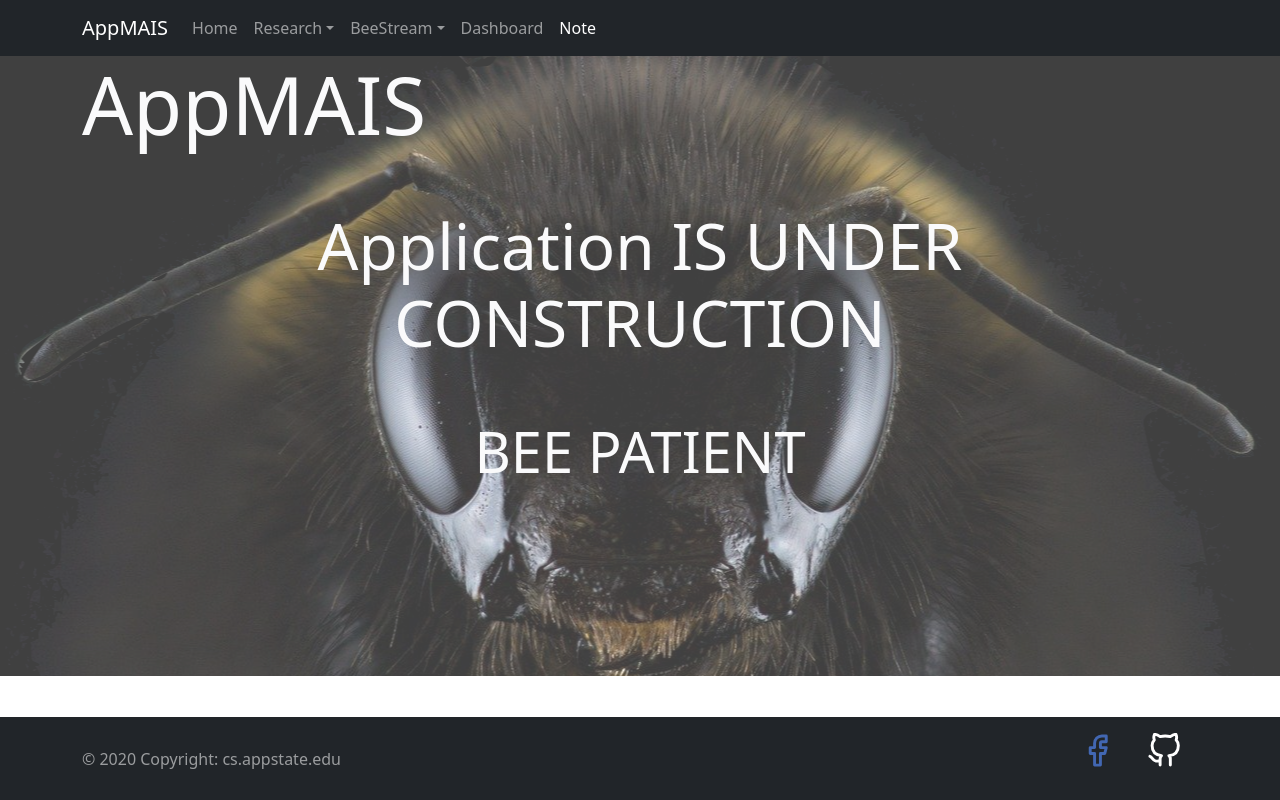
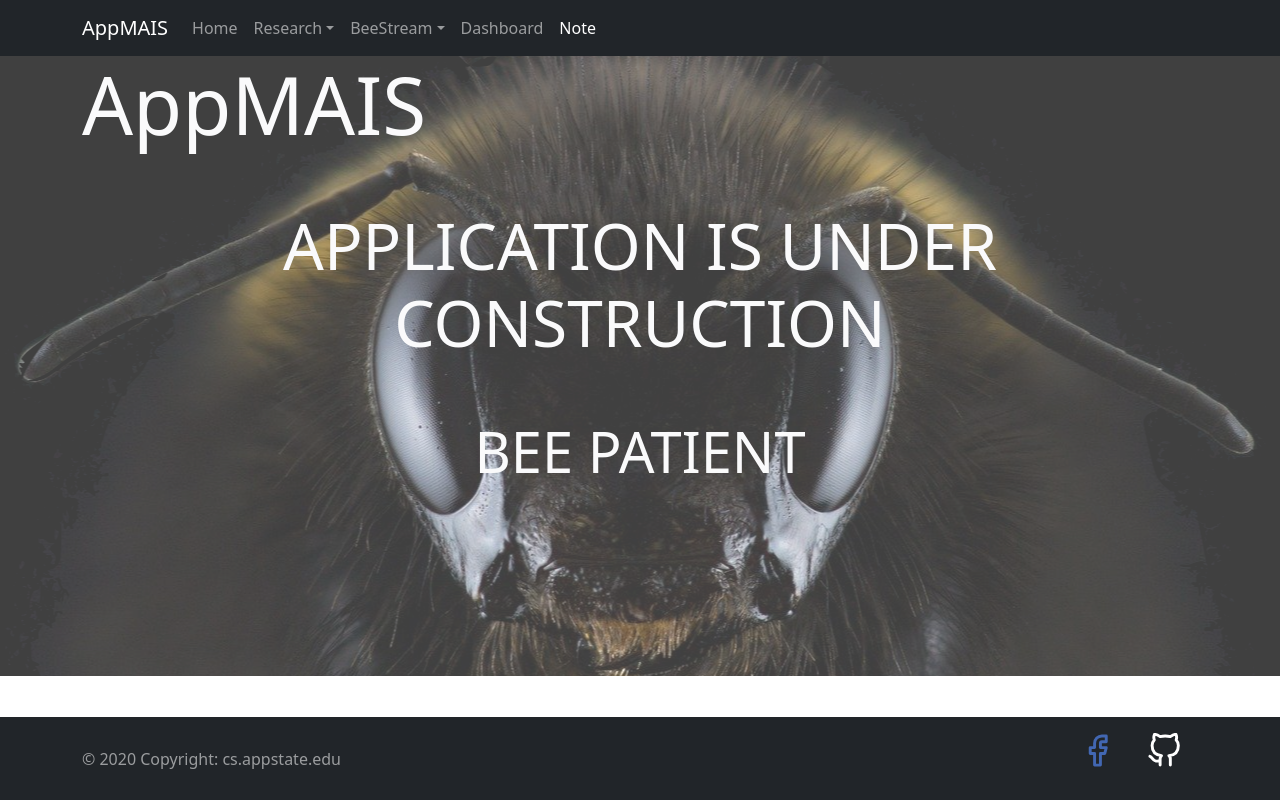
Before and after one commit to BasetHamza/AppMAIS-Website, a React (Create React App) app in the folder appmais/: page /note in a window 1280 px wide. Built offline with nearby package versions, Linux system fonts and the light colour scheme.

Commit message:
fixed two under construction pages

```diff
--- a/appmais/src/pages/Note.js
+++ b/appmais/src/pages/Note.js
@@ -12,7 +12,7 @@ class Note extends Component{
                         <h1 class="display-1">AppMAIS</h1>
                     </Row>
                     <Row className='text-center mt-5'>
-                        <h3 class="display-3">Application IS UNDER CONSTRUCTION</h3>
+                        <h3 class="display-3">APPLICATION IS UNDER CONSTRUCTION</h3>
                     </Row>
                     <Row>
                         <h4 class="display-4 text-center mt-5">BEE PATIENT</h4>
--- a/appmais/src/pages/Research/Overview.js
+++ b/appmais/src/pages/Research/Overview.js
@@ -12,7 +12,7 @@ class Overview extends Component{
                         <h1 class="display-1">AppMAIS</h1>
                     </Row>
                     <Row className='text-center mt-5'>
-                        <h3 class="display-3">Page IS UNDER CONSTRUCTION</h3>
+                        <h3 class="display-3">PAGE IS UNDER CONSTRUCTION</h3>
                     </Row>
                     <Row>
                         <h4 class="display-4 text-center mt-5">BEE PATIENT</h4>
```
